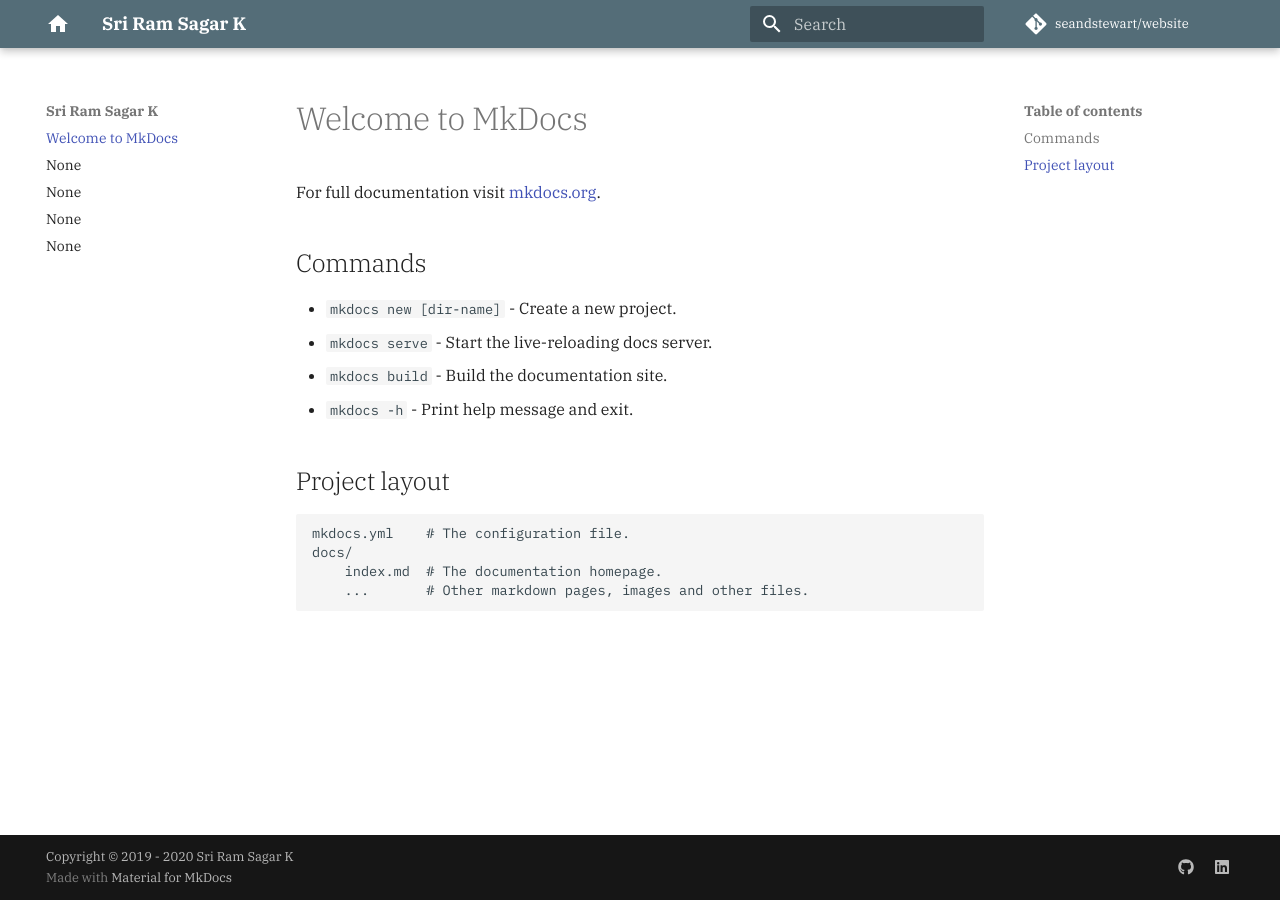
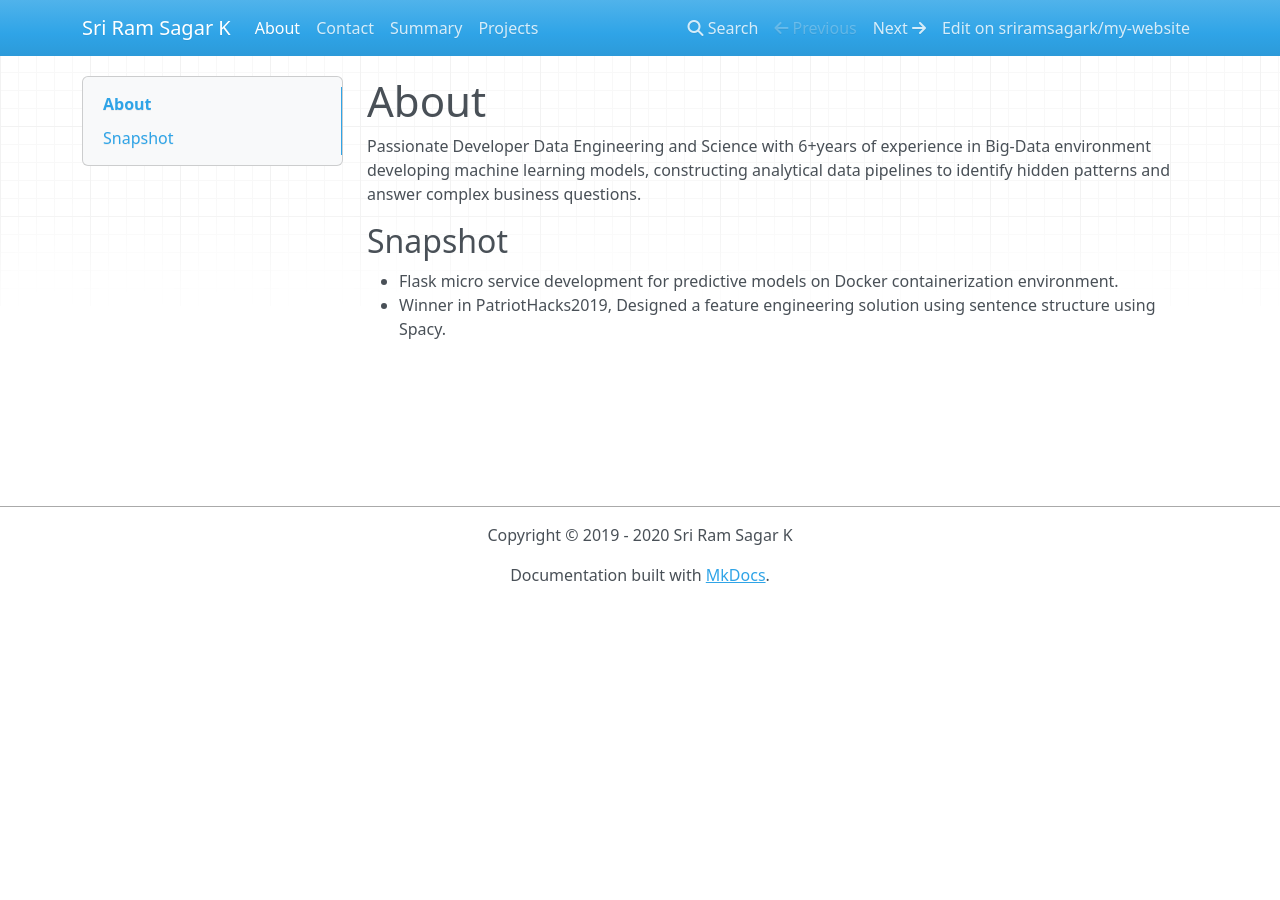
Before and after one commit to sriram161/my-website, an MkDocs documentation site: the page built from docs/index.md, in a window 1280 px wide. Built offline with MkDocs 1.6.1, drawn with Linux system fonts in a browser that asks for light colours; nearby versions of some CDN libraries; comment, search, counter and statistics services are not loaded.

Commit message:
initial commit.

```diff
--- /dev/null
+++ b/docs/contact.md
@@ -0,0 +1,3 @@
+# Contact
+
+## Underconstruction
--- a/docs/index.md
+++ b/docs/index.md
@@ -1,17 +1,8 @@
-# Welcome to MkDocs
+# About
 
-For full documentation visit [mkdocs.org](https://www.mkdocs.org).
+Passionate Developer Data Engineering and Science with 6+years of experience in Big-Data environment developing machine learning models, constructing analytical data pipelines to identify hidden patterns and answer complex business questions.
 
-## Commands
+## Snapshot
 
-* `mkdocs new [dir-name]` - Create a new project.
-* `mkdocs serve` - Start the live-reloading docs server.
-* `mkdocs build` - Build the documentation site.
-* `mkdocs -h` - Print help message and exit.
-
-## Project layout
-
-    mkdocs.yml    # The configuration file.
-    docs/
-        index.md  # The documentation homepage.
-        ...       # Other markdown pages, images and other files.
+* Flask micro service development for predictive models on Docker containerization environment.
+* Winner in PatriotHacks2019, Designed a feature engineering solution using sentence structure using Spacy.
--- /dev/null
+++ b/docs/projects.md
@@ -0,0 +1,3 @@
+# Projects
+
+## Underconstruction
--- a/mkdocs.yml
+++ b/mkdocs.yml
@@ -1,56 +1,20 @@
 site_name: Sri Ram Sagar K
 site_author: Sri Ram Sagar K
 copyright: "Copyright &copy; 2019 - 2020 Sri Ram Sagar K"
-site_url: https://seandstewart.io
-repo_url: https://github.com/seandstewart/website
-repo_name: seandstewart/website
+site_url: https://sriramsagark.io
+repo_url: https://github.com/sriram161/my-website
+repo_name: sriramsagark/my-website
 nav:
   - index.md
+  - contact.md
+  - summary.md
   - projects.md
-  - words.md
-  - pep20.md
-  - contact.md
-theme:
-  name: "material"
-  favicon: "static/favicon/favicon.ico"
-  logo:
-    icon: "home"
-  palette:
-    primary: "blue grey"
-    accent: "blue"
-  font:
-    text: "IBM Plex Serif"
-    code: "IBM Plex Mono"
-markdown_extensions:
-  - toc:
-      permalink: "#"
-  - smarty
-  - admonition
-  - footnotes
-  - codehilite
-  - pymdownx.arithmatex
-  - pymdownx.betterem:
-      smart_enable: all
-  - pymdownx.caret
-  - pymdownx.critic
-  - pymdownx.details
-  - pymdownx.emoji:
-      emoji_generator: !!python/name:pymdownx.emoji.to_svg
-  - pymdownx.inlinehilite
-  - pymdownx.magiclink
-  - pymdownx.mark
-  - pymdownx.smartsymbols
-  - pymdownx.superfences
-  - pymdownx.tasklist:
-      custom_checkbox: true
-  - pymdownx.tilde
-  - fontawesome_markdown
 extra:
   social:
     - type: "github"
-      link: "https://github.com/seandstewart/website"
+      link: "https://github.com/sriram161/my-website"
     - type: "linkedin"
-      link: "https://linkedin.com/in/seandstewart"
+      link: "www.linkedin.com/in/sagar161"
   manifest: "static/favicon/site.webmanifest"
 extra_css:
   - "stylesheets/extra.css"
--- /dev/null
+++ b/runtime.txt
@@ -0,0 +1 @@
+3.8
```
Also changed, not shown: docs/summary.md (added, +3 -0 lines), netlify.toml (added).
